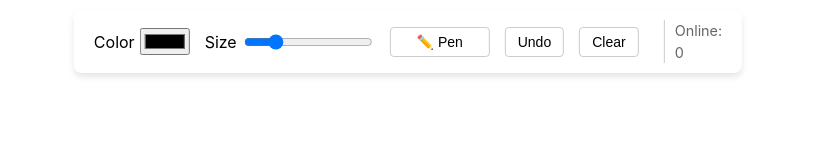
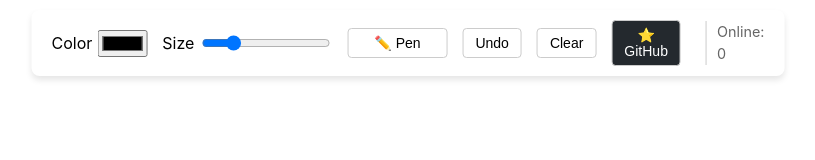
Before and after one commit to pranav172/flamAssignment, a website built with Vite: page client/index.html in a window 1280 px wide. Shown: the whole page, without its empty margins (232-1047 px from the left). Built offline with nearby package versions, Linux system fonts and the light colour scheme; no server answers.

Commit message:
feat: Add GitHub link and in-memory sync documentation

```diff
--- a/client/index.html
+++ b/client/index.html
@@ -20,6 +20,9 @@
          <button id="eraserBtn">✏️ Pen</button>
          <button id="undoBtn">Undo</button>
          <button id="clearBtn">Clear</button>
+         <a href="https://github.com/pranav172/flamAssignment" target="_blank" rel="noopener noreferrer" style="text-decoration: none;">
+            <button style="background: #24292e; color: white;">⭐ GitHub</button>
+          </a>
          <div id="status">Online: <span id="userCount">0</span></div>
       </div>
       <div id="canvas-container">
```
Also changed, not shown: README.md.
